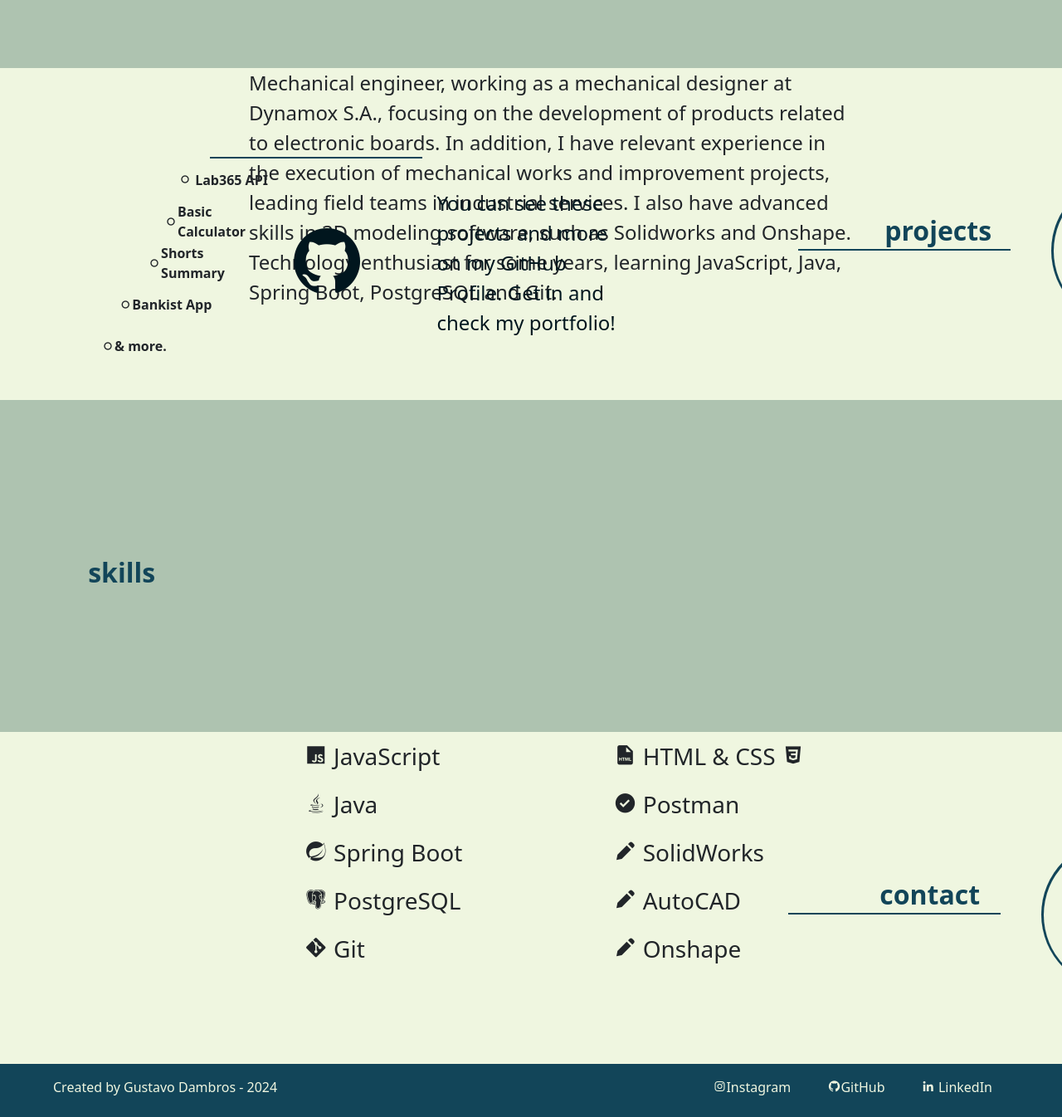
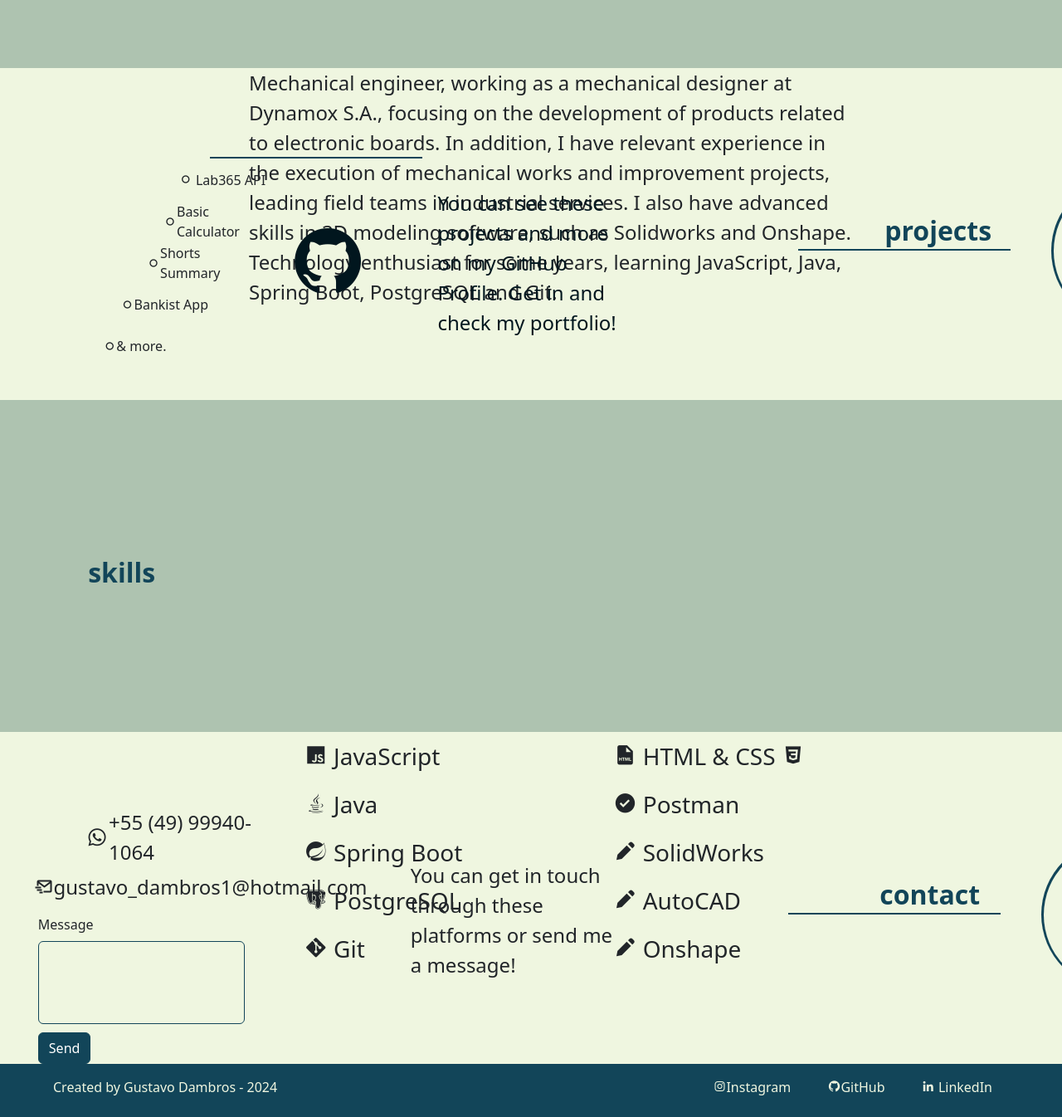
Before and after one commit to gustavobdambros/M2S02-FS-Education, a plain HTML site: page index.html in a window 1280 px wide. Shown: the part 1100-2446 px from the top of the page at 83% size. Drawn offline with nearby package versions, Linux system fonts and the light colour scheme.

Commit message:
final update M2S02 Exercises

```diff
--- a/index.html
+++ b/index.html
@@ -134,36 +134,36 @@
                 class="projects-box-2 col-md-7 d-flex align-items-center justify-content-center"
               >
                 <div
-                  class="proj-1 col-md-2 d-flex align-items-center justify-content-center fs-6 lh-base"
+                  class="proj-1 col-md-2 d-flex align-items-center justify-content-center fw-light fs-6 lh-base"
                 >
                   <strong><i class="bx bx-radio-circle"></i> Lab365 API</strong>
                 </div>
                 <div
-                  class="proj-2 col-md-2 d-flex align-items-center justify-content-center fs-6 lh-base"
+                  class="proj-2 col-md-2 d-flex align-items-center justify-content-center fw-light fs-6 lh-base"
                 >
                   <i class="bx bx-radio-circle"></i>
                   <strong>Basic Calculator</strong>
                 </div>
                 <div
-                  class="proj-3 col-md-2 d-flex align-items-center justify-content-center fs-6 lh-base"
+                  class="proj-3 col-md-2 d-flex align-items-center justify-content-center fw-light fs-6 lh-base"
                 >
                   <i class="bx bx-radio-circle"></i>
                   <strong>Shorts Summary</strong>
                 </div>
                 <div
-                  class="proj-4 col-md-2 d-flex align-items-center justify-content-center fs-6 lh-base"
+                  class="proj-4 col-md-2 d-flex align-items-center justify-content-center fw-light fs-6 lh-base"
                 >
                   <i class="bx bx-radio-circle"></i>
                   <strong>Bankist App</strong>
                 </div>
                 <div
-                  class="proj-5 col-md-2 d-flex align-items-center justify-content-center fs-6 lh-base"
+                  class="proj-5 col-md-2 d-flex align-items-center justify-content-center fw-light fs-6 lh-base"
                 >
                   <i class="bx bx-radio-circle"></i>
                   <strong>& more.</strong>
                 </div>
                 <a
-                  class="more-content col-md-6 d-flex align-items-center justify-content-center fs-4 lh-base"
+                  class="more-content col-md-6 d-flex align-items-center justify-content-center fw-light fs-4 lh-base"
                   href="https://github.com/gustavobdambros"
                   target="_blank"
                 >
@@ -273,6 +273,46 @@
             <div class="circle-7"></div>
             <div class="circle-8"></div>
             <div class="contact-line"></div>
+
+            <div
+              class="contact-box-2 col-md-7 d-flex align-items-center justify-content-center"
+            >
+              <p
+                class="contact-phone col-md-4 d-flex align-items-center justify-content-center fw-light fs-4 lh-base"
+              >
+                <i class="bx bxl-whatsapp fs-3"></i> +55 (49) 99940-1064
+              </p>
+              <p
+                class="contact-email col-md-4 d-flex align-items-center justify-content-center fw-light fs-4 lh-base"
+              >
+                <i class="bx bx-mail-send"></i> gustavo_dambros1@hotmail.com
+              </p>
+              <div class="written-box col-md-4">
+                <label
+                  for="inputMessage"
+                  class="message form-label fw-light fs-6 lh-base"
+                  ><strong>Message</strong></label
+                >
+                <input
+                  type="text"
+                  class="form-control bg-transparent"
+                  style="min-height: 100px; border-color: #124559"
+                />
+                <button
+                  type="submit"
+                  class="send-button btn btn-primary"
+                  style="background-color: #124559; border-color: #124559"
+                >
+                  Send
+                </button>
+              </div>
+              <p
+                class="message-contact col-md-4 d-flex align-items-center justify-content-center fw-light fs-4 lh-base"
+              >
+                You can get in touch through these platforms or send me a
+                message!
+              </p>
+            </div>
           </section>
 
           <footer class="footer">
@@ -294,7 +334,6 @@
               >
             </nav>
           </footer>
-
           <script
             src="https://cdn.jsdelivr.net/npm/bootstrap@5.3.3/dist/js/bootstrap.bundle.min.js"
             integrity="sha384-YvpcrYf0tY3lHB60NNkmXc5s9fDVZLESaAA55NDzOxhy9GkcIdslK1eN7N6jIeHz"
--- a/style.css
+++ b/style.css
@@ -57,7 +57,7 @@
   width: 400px;
   height: 50px;
   background-color: #aec3b0;
-  margin-top: 2.5rem;
+  margin-top: 2.3rem;
   border-bottom-right-radius: 500px;
   position: relative;
 }
@@ -257,7 +257,7 @@
   width: 600px;
   height: 20vh;
   margin-top: 200px;
-  margin-left: -160px;
+  margin-left: -158px;
 }
 
 .more-content {
@@ -328,6 +328,11 @@
   margin-left: 80vw;
 }
 
+.contact-box-2 {
+  margin-top: -184.5px;
+  height: 50vh;
+}
+
 .contact-title {
   position: relative;
   color: #124559;
@@ -362,8 +367,40 @@
   background-color: #124559;
 }
 
+.contact-phone {
+  margin-top: -200px;
+  margin-left: 100px;
+}
+
+.contact-email {
+  margin-top: -80px;
+  margin-left: -235px;
+}
+
+.written-box {
+  margin-top: 100px;
+  margin-left: -320px;
+}
+
+.message-contact {
+  margin-left: 200px;
+}
+
+.send-button {
+  background-color: #124559;
+  margin-top: 10px;
+}
+
+.send-button:hover {
+  scale: 1.03;
+}
+
+.message {
+  margin-top: 50px;
+}
+
 .footer {
-  width: 100vw;
+  width: 100%;
   height: 8vh;
   background-color: #124559;
   color: #eff6e0;
```
